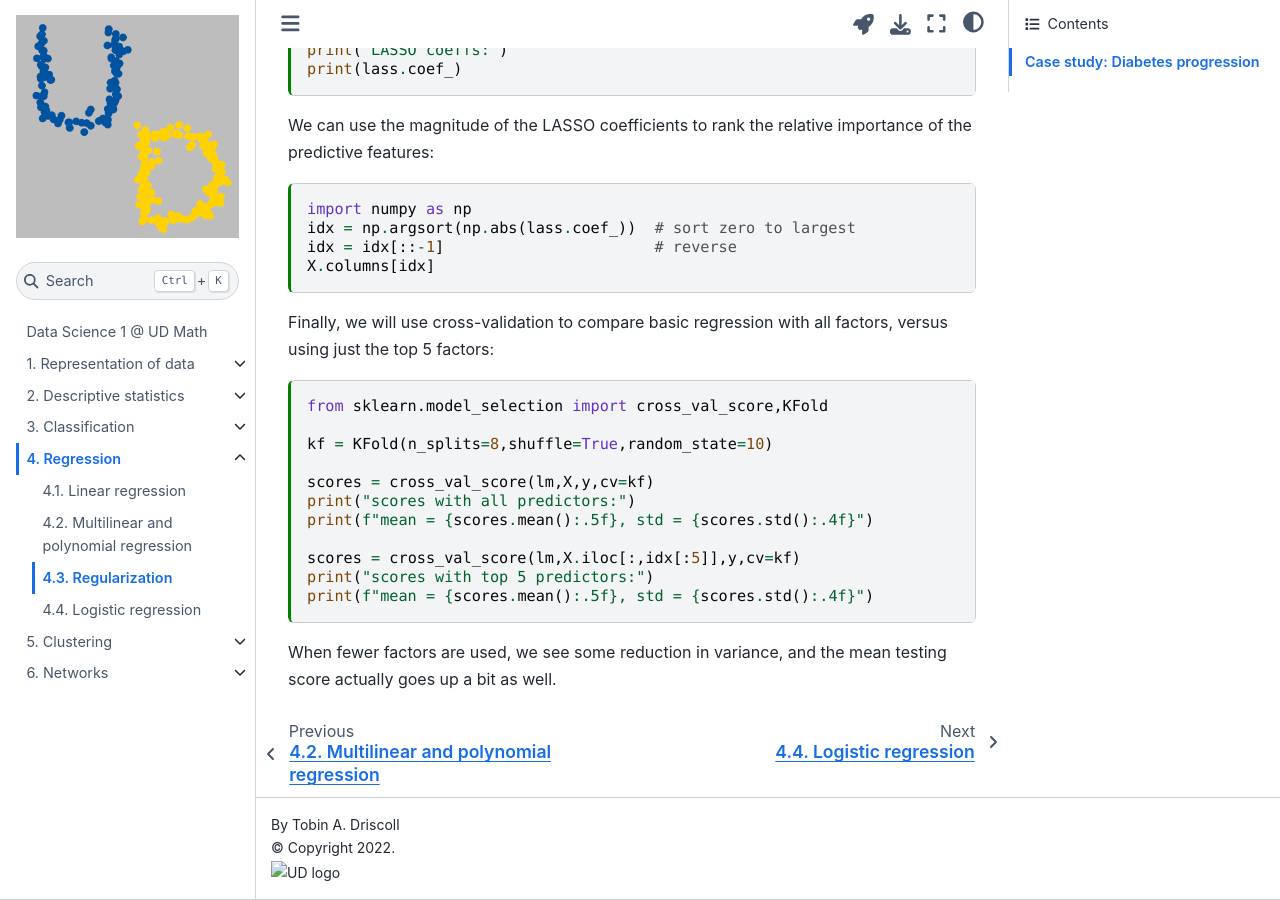
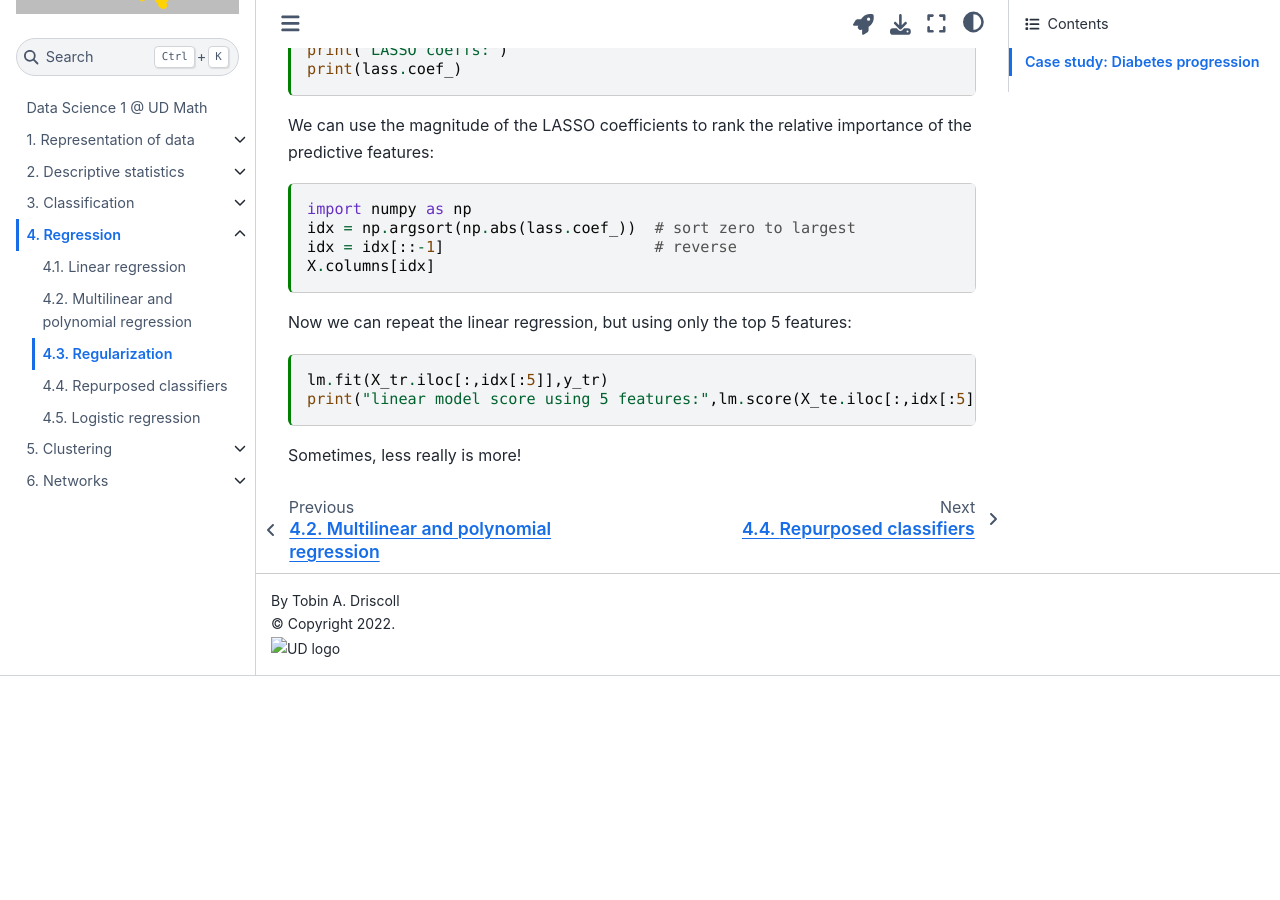
Before and after one commit to UD-Math-Data-Science-1/notes, a Jupyter Book: the page built from regression/regularization.md, in a window 1280 px wide and 900 px high, scrolled down 2742 px. Built offline with Jupyter Book 1.0.4 settings and Sphinx 7.4.7 and the Sphinx Book theme 1.1.4, drawn with Linux system fonts in a browser that asks for light colours; pages that are not in the unit, such as notebooks, are missing from menus; after the commit the page ends 3418 px from its top, so only the background shows below that; some of the changed text lies outside the part shown.

Commit message:
Expand on regression

````diff
--- a/regression/regularization.md
+++ b/regression/regularization.md
@@ -118,20 +118,11 @@ idx = idx[::-1]                       # reverse
 X.columns[idx]
 ```
 
-Finally, we will use cross-validation to compare basic regression with all factors, versus using just the top 5 factors:
+Now we can repeat the linear regression, but using only the top 5 features:
 
 ```{code-cell}
-from sklearn.model_selection import cross_val_score,KFold
-
-kf = KFold(n_splits=8,shuffle=True,random_state=10)
-
-scores = cross_val_score(lm,X,y,cv=kf)
-print("scores with all predictors:")
-print(f"mean = {scores.mean():.5f}, std = {scores.std():.4f}")
-
-scores = cross_val_score(lm,X.iloc[:,idx[:5]],y,cv=kf)
-print("scores with top 5 predictors:")
-print(f"mean = {scores.mean():.5f}, std = {scores.std():.4f}")
+lm.fit(X_tr.iloc[:,idx[:5]],y_tr)
+print("linear model score using 5 features:",lm.score(X_te.iloc[:,idx[:5]],y_te))
 ```
 
-When fewer factors are used, we see some reduction in variance, and the mean testing score actually goes up a bit as well.
+Sometimes, less really is more!
````
Also changed, not shown: other parts of regression/regularization.md (+2 -2 lines), regression/logistic.md (+2 -2 lines), regression/other.md (added, +165 -0 lines), regression/overview.md (+5 -1 lines), 1 other file.
